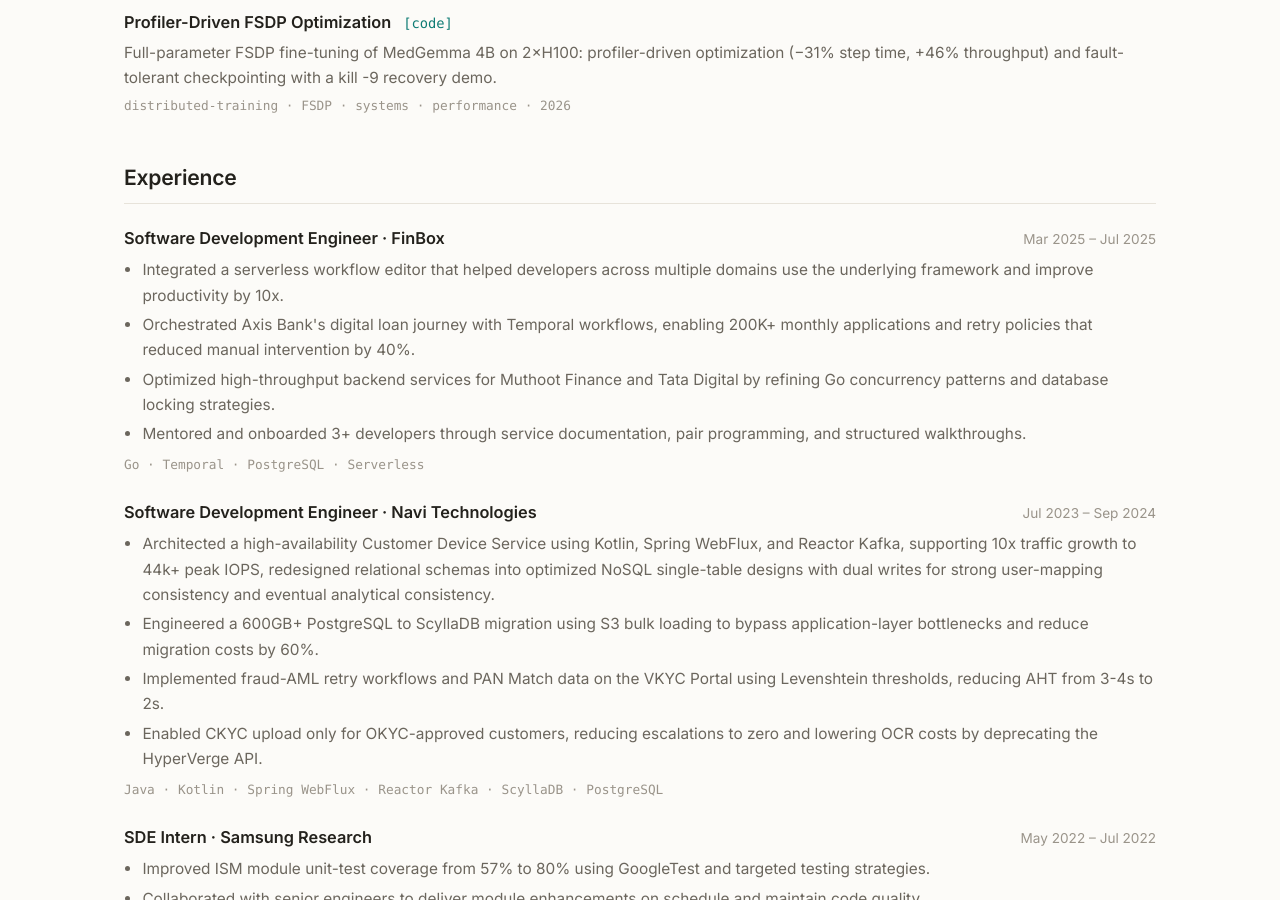
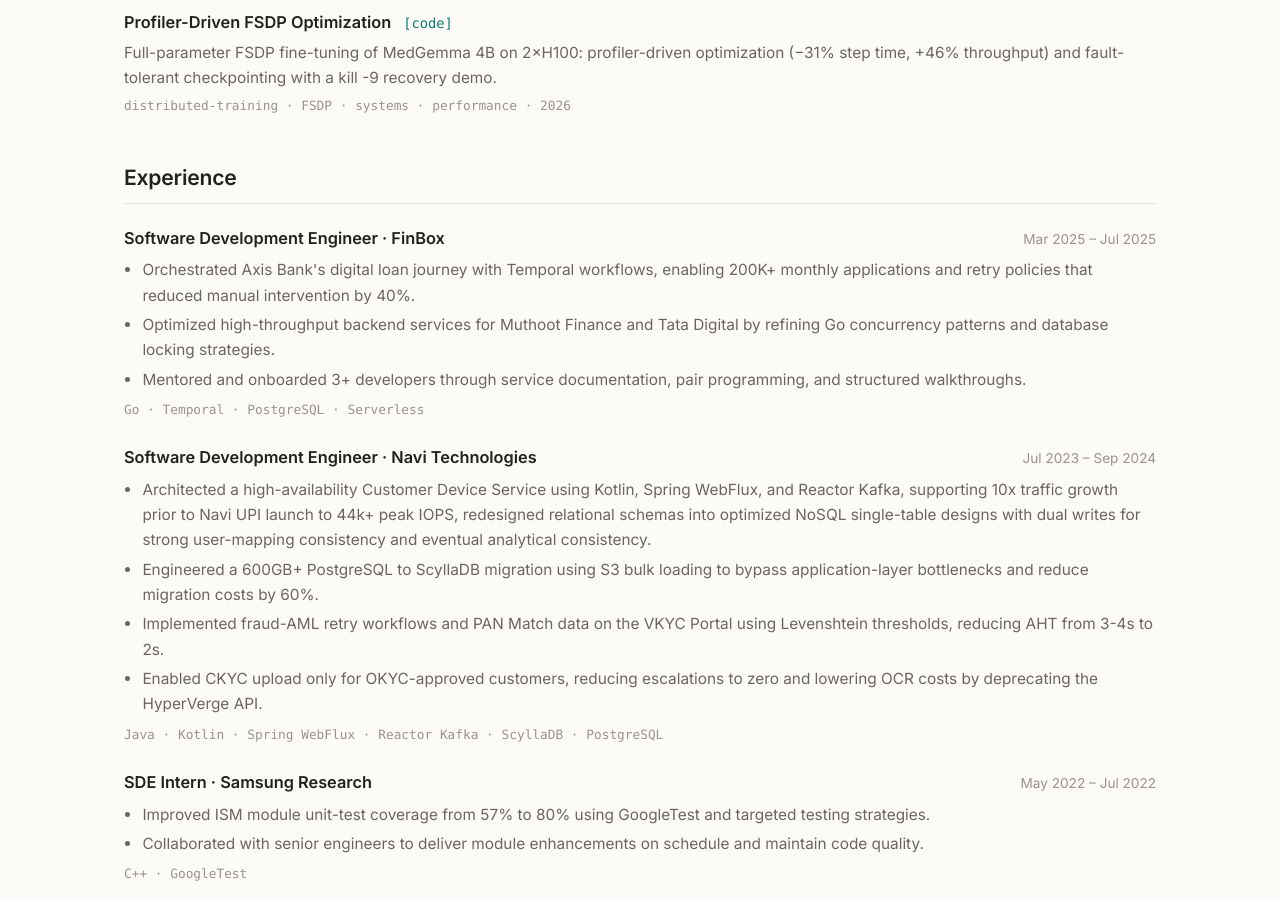
Before and after one commit to ayushkokande/ayushkokande.github.io, a Jekyll site: the page built from index.html, in a window 1280 px wide and 900 px high, scrolled down 1189 px. Built offline with Jekyll 4.4.1, drawn with Linux system fonts in a browser that asks for light colours.

Commit message:
Ayush | modified description

```diff
--- a/index.html
+++ b/index.html
@@ -61,7 +61,6 @@
       <span class="entry-when">Mar 2025 – Jul 2025</span>
     </div>
     <ul class="entry-desc-list">
-      <li>Integrated a serverless workflow editor that helped developers across multiple domains use the underlying framework and improve productivity by 10x.</li>
       <li>Orchestrated Axis Bank's digital loan journey with Temporal workflows, enabling 200K+ monthly applications and retry policies that reduced manual intervention by 40%.</li>
       <li>Optimized high-throughput backend services for Muthoot Finance and Tata Digital by refining Go concurrency patterns and database locking strategies.</li>
       <li>Mentored and onboarded 3+ developers through service documentation, pair programming, and structured walkthroughs.</li>
@@ -75,7 +74,7 @@
       <span class="entry-when">Jul 2023 – Sep 2024</span>
     </div>
     <ul class="entry-desc-list">
-      <li>Architected a high-availability Customer Device Service using Kotlin, Spring WebFlux, and Reactor Kafka, supporting 10x traffic growth to 44k+ peak IOPS, redesigned relational schemas into optimized NoSQL single-table designs with dual writes for strong user-mapping consistency and eventual analytical consistency.</li>
+      <li>Architected a high-availability Customer Device Service using Kotlin, Spring WebFlux, and Reactor Kafka, supporting 10x traffic growth prior to Navi UPI launch to 44k+ peak IOPS, redesigned relational schemas into optimized NoSQL single-table designs with dual writes for strong user-mapping consistency and eventual analytical consistency.</li>
       <li>Engineered a 600GB+ PostgreSQL to ScyllaDB migration using S3 bulk loading to bypass application-layer bottlenecks and reduce migration costs by 60%.</li>
       <li>Implemented fraud-AML retry workflows and PAN Match data on the VKYC Portal using Levenshtein thresholds, reducing AHT from 3-4s to 2s.</li>
       <li>Enabled CKYC upload only for OKYC-approved customers, reducing escalations to zero and lowering OCR costs by deprecating the HyperVerge API.</li>
```
